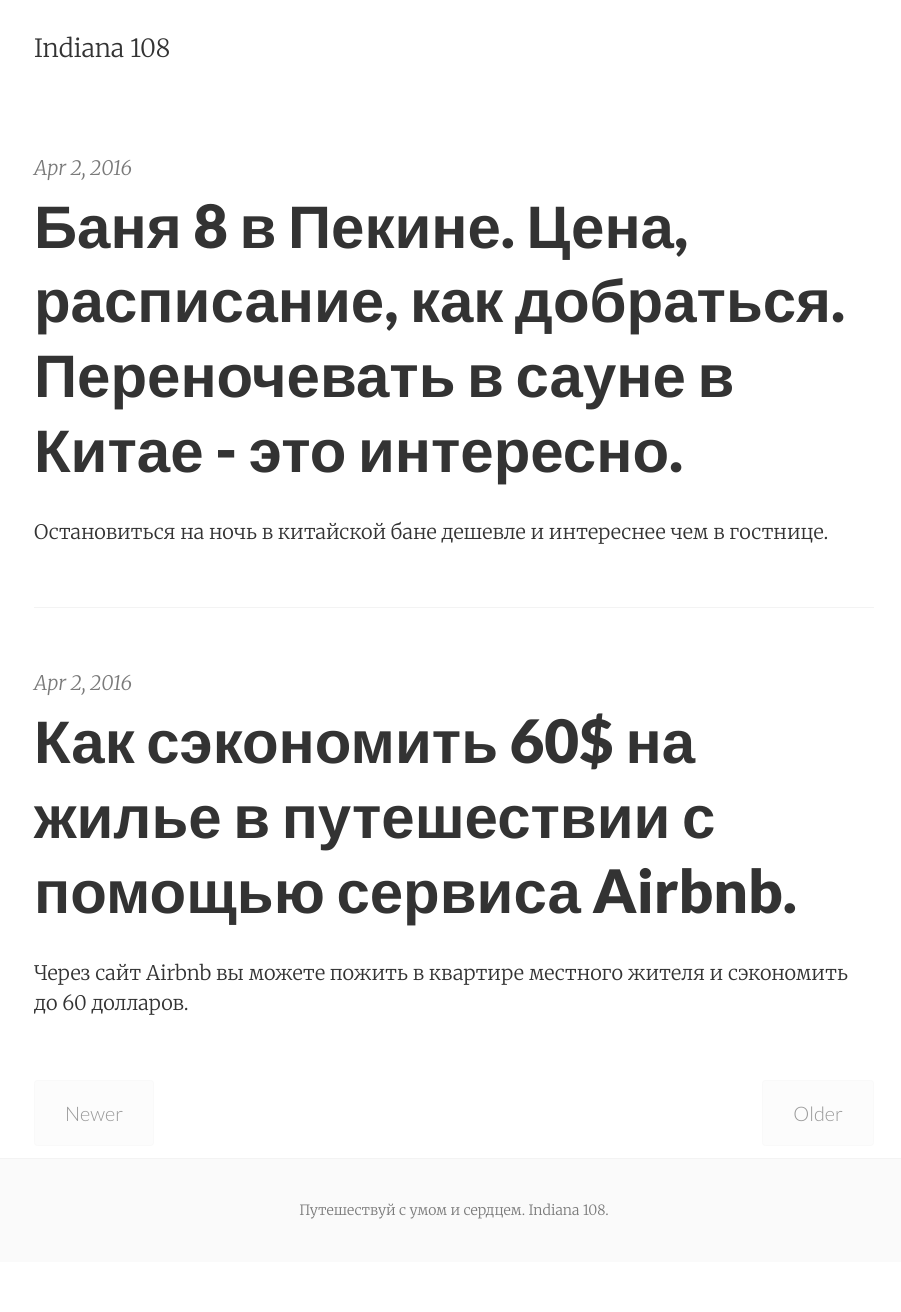
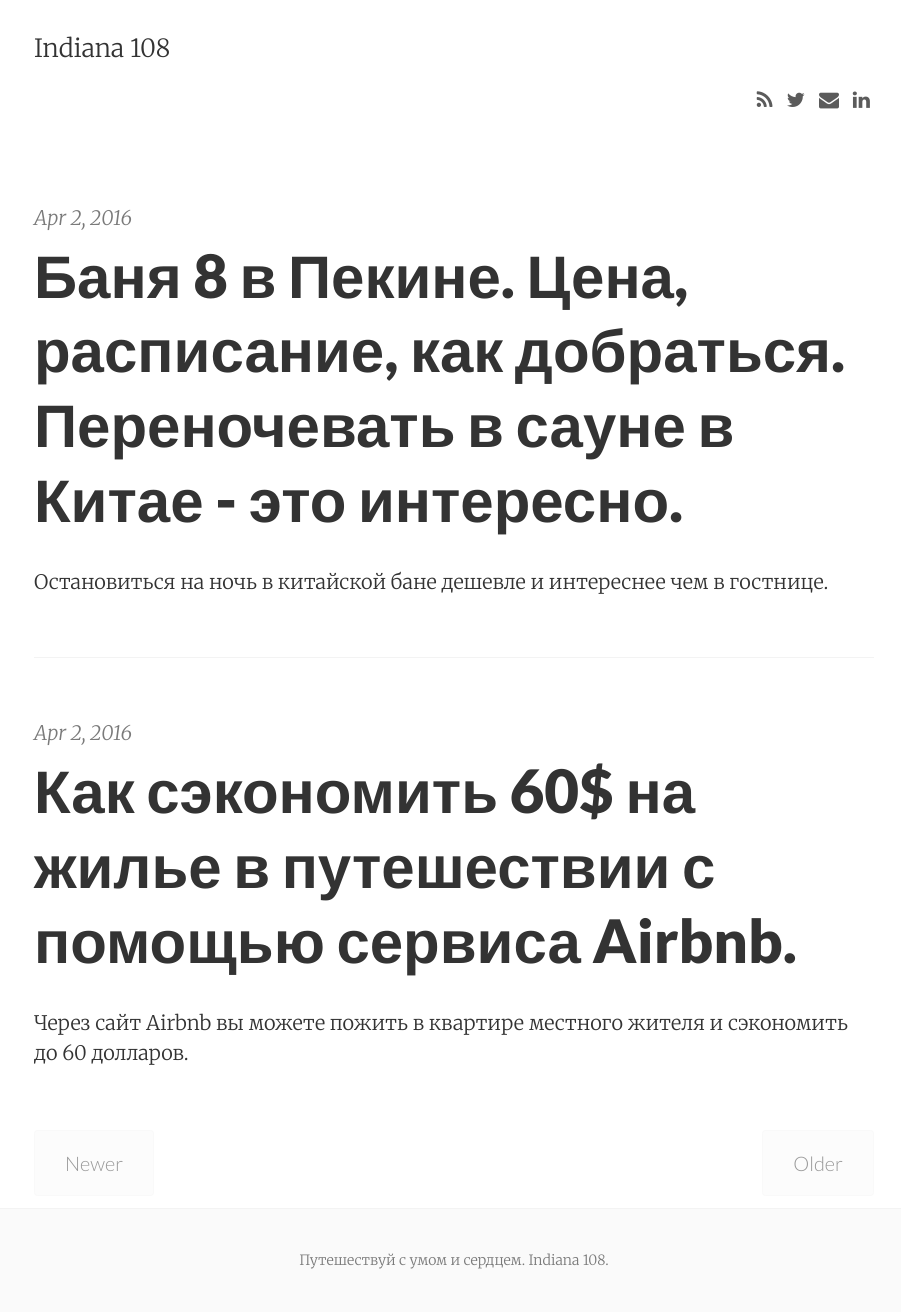
Before and after one commit to atako/atako.github.io, a Jekyll site: the page built from index.html, in a window 1280 px wide. Shown: the whole page, without its empty margins (186-1087 px from the left). Built offline with Jekyll 4.4.1, drawn with Linux system fonts in a browser that asks for light colours; nearby versions of some CDN libraries; the list of posts is cut into pages by our own code; before the commit the page ends 1262 px from its top, so only the background shows below that.

Commit message:
enable social icons

```diff
--- a/_config.yml
+++ b/_config.yml
@@ -20,7 +20,7 @@ bing_verification:
 animated:             true
 show_related_posts:   false
 show_post_footers:    false
-show_social_icons:    false
+show_social_icons:    true
 ajaxify_contact_form: false
 enable_mathjax: false
 extended_fonts: false
```
